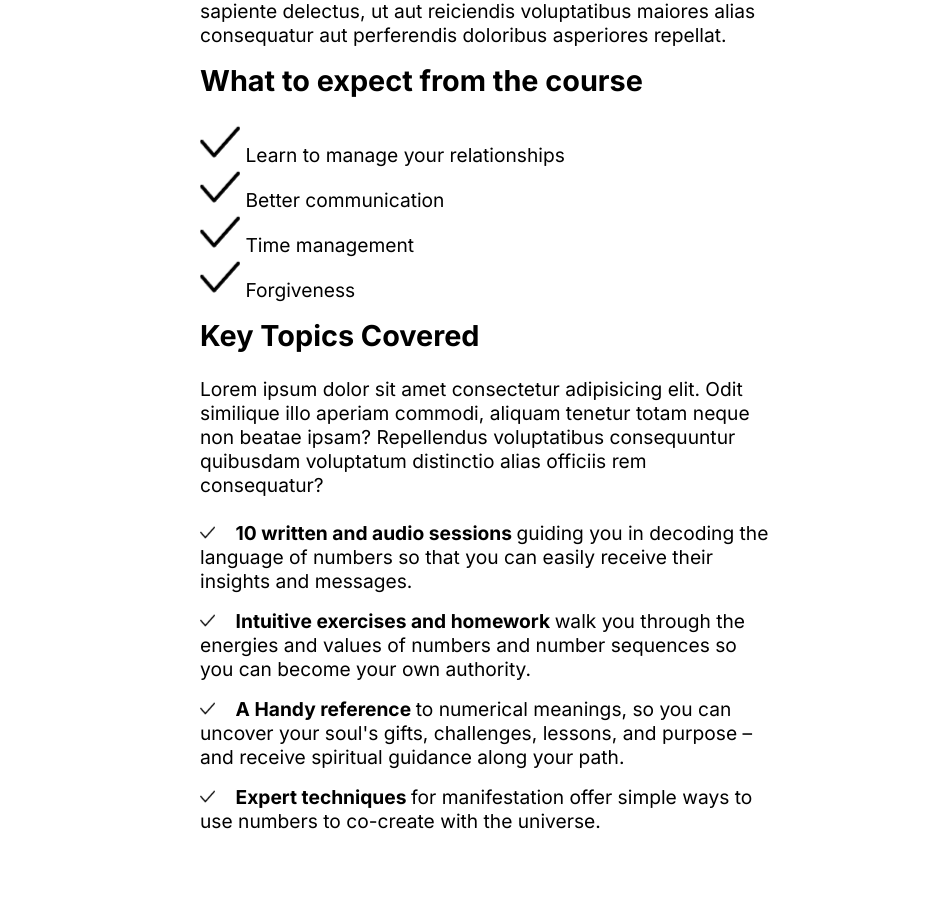
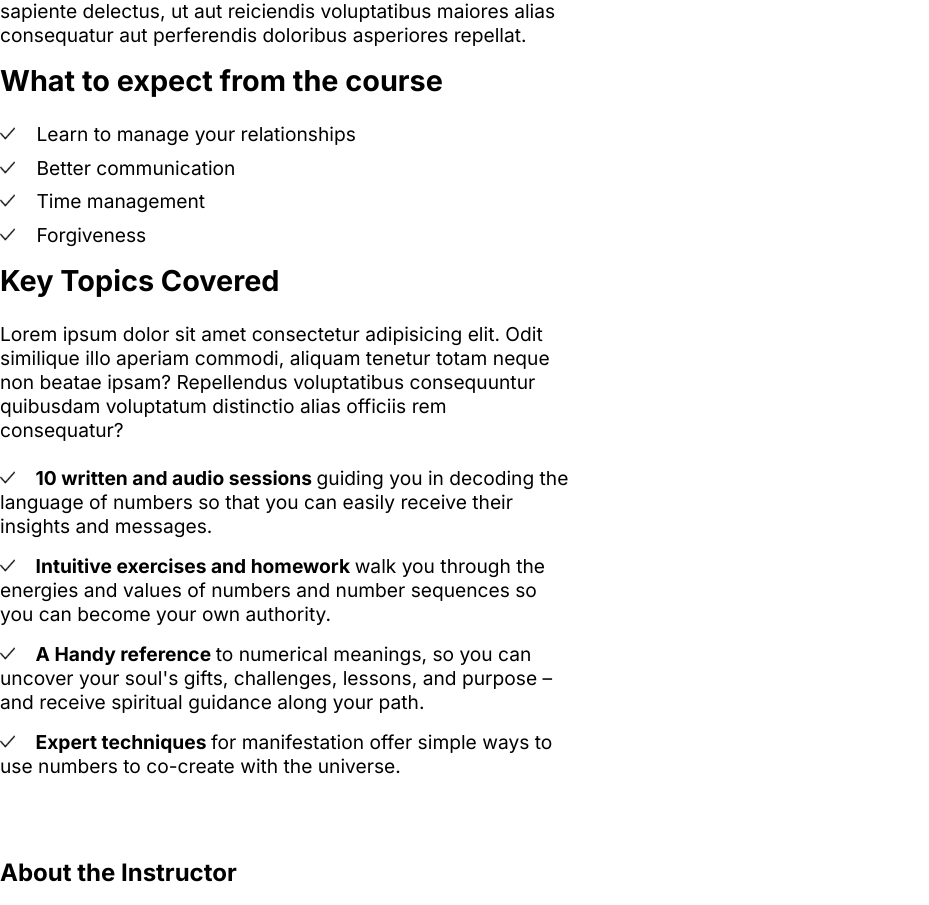
Before and after one commit to abhishekdasz/CourseWebsite, a Next.js app: page / in a window 768 px wide. Shown: the part 820-1725 px from the top of the page, 929 px wide, since content can reach past the window. Built offline with nearby package versions, Linux system fonts and the light colour scheme.

Commit message:
media queries for tablet screen

```diff
--- a/src/app/global.scss
+++ b/src/app/global.scss
@@ -72,6 +72,18 @@
                 display: flex;
                 flex-direction: column;
                 gap: 1.5rem;
+
+                .expectations
+                {
+                    display: flex;
+                    flex-direction: column;
+                    gap: 0.6rem;
+                    img
+                    {
+                        height: 15px;
+                        margin-right: 1rem;
+                    }
+                }
             }
 
             .key-topics
@@ -126,6 +138,7 @@
                 display: flex;
                 justify-content: center;
                 align-items: center;
+                cursor: pointer;
             }
         }
     }
@@ -240,3 +253,12 @@
         }
     }
 }
+
+
+@media only screen and (min-width: 601px) and (max-width: 1024px)
+{
+    .course
+    {
+        padding: 0;
+    }
+}
```
